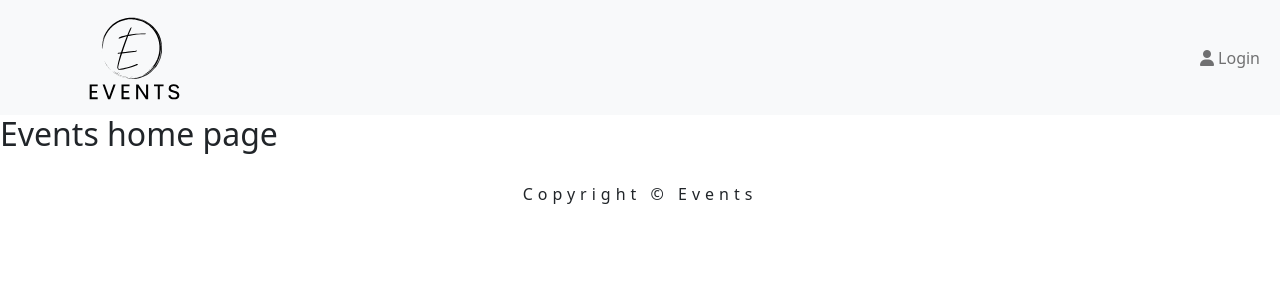
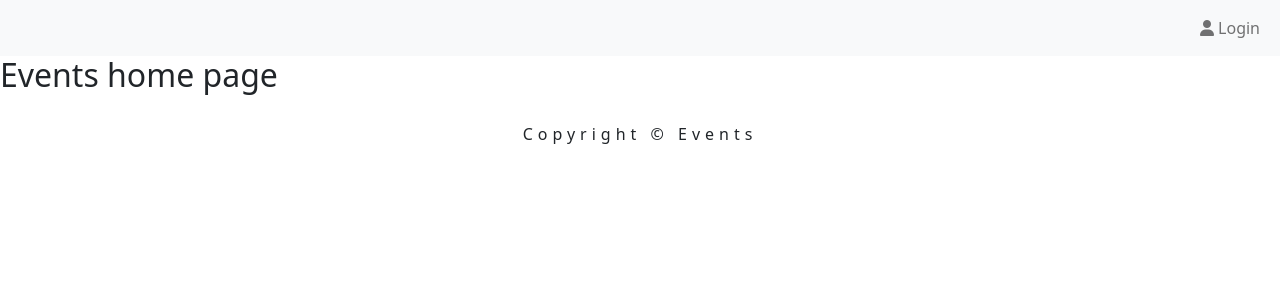
Before and after one commit to kristupasjovaisa/React.Events, a React (Create React App) app in the folder react.events/: page / in a window 1280 px wide. Shown: the top 300 px of the page. Built offline with nearby package versions, Linux system fonts and the light colour scheme.

Commit message:
hidden events logo without autorization

```diff
--- a/react.events/src/containers/Header/HeaderContainer.js
+++ b/react.events/src/containers/Header/HeaderContainer.js
@@ -27,7 +27,7 @@ const HeaderContainer = () => {
     return (
         <Navbar bg="light" expand="lg">
             <Container fluid>
-                <Navbar.Brand to="/events" as={NavLink}> <img src={logo} className='App-logo'/> </Navbar.Brand>
+                <Navbar.Brand to="/events" as={NavLink} hidden={!isLoggedin()}> <img src={logo} className='App-logo'/> </Navbar.Brand>
                 <Navbar.Toggle aria-controls="navbarScroll"/>
                 <Navbar.Collapse id="navbarScroll">
                     <Nav
```
Also changed, not shown: react.events/src/redux/User/UserSlice.js (deleted, +0 -9 lines).
